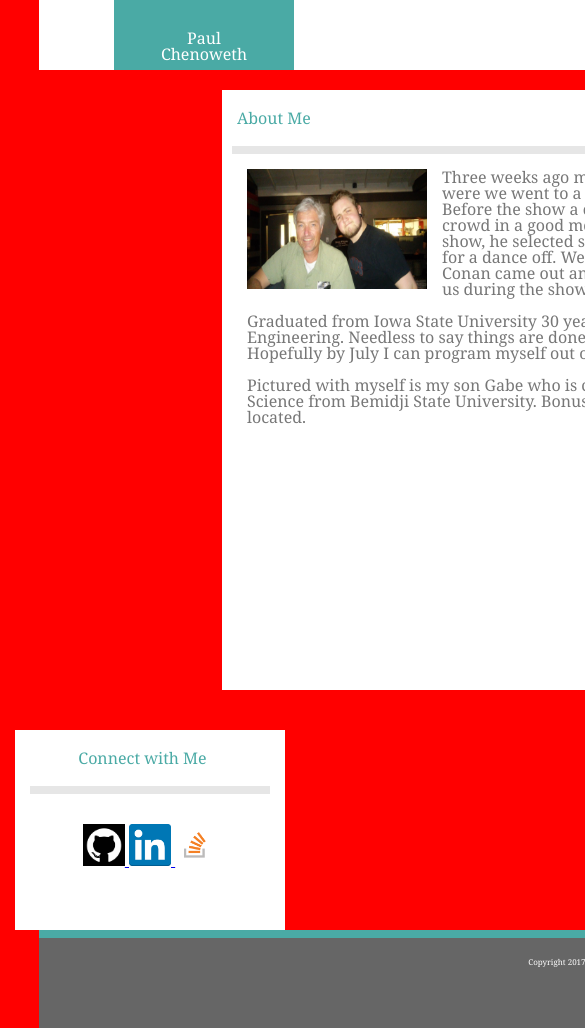
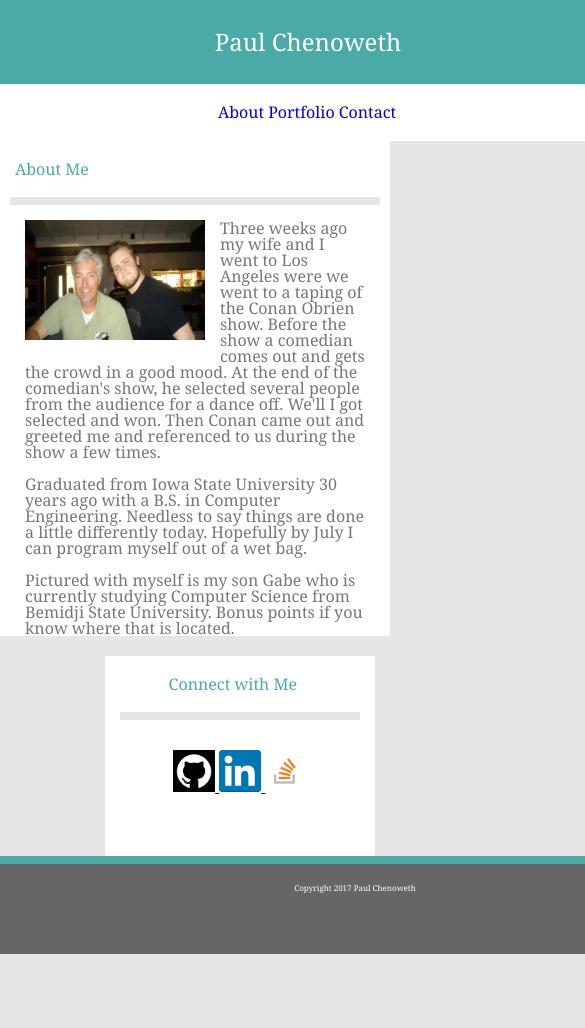
Before and after one commit to pcheno/Responsive-Portfolio, a plain HTML site: page index.html in a window 390 px wide. Shown: the top 1028 px of the page, 585 px wide, since content can reach past the window. After the commit the page ends 954 px from the top, so only its background shows below. Drawn offline with Linux system fonts and the light colour scheme.

Commit message:
pretty much done Thurs

```diff
--- a/assets/css/style.css
+++ b/assets/css/style.css
@@ -1,6 +1,7 @@
 body {
     background-color: #e6e6e6;
 }
+
 header {
     width: 1100px;
     height: 70px;
@@ -9,8 +10,6 @@ header {
     background-color: white;
     border-bottom: none;
     margin-bottom: 0px;
-
-
 }
 
 .nmbox {
@@ -25,8 +24,8 @@ header {
     margin-left: 75px;
     margin-bottom: 0px;
     border-bottom: 0px;
+}
 
-}
 .aboutme {
     margin-left: 15px;
     margin-top: 20px;
@@ -34,12 +33,14 @@ header {
     color: #4aaaa5;
     font-family: Georgia, 'Times New Roman', Times, serif
 }
+
 .connectwme {
     margin-right: 15px;
     margin-top: 20px;
     color: #4aaaa5;
     font-family: Georgia, 'Times New Roman', Times, serif
 }
+
 nav {
     float: right;
     background-color: #fff;
@@ -62,7 +63,6 @@ nav {
     margin-left: 15px;
     margin-right: 15px;
     margin-top: 15px;
-    line-height:
 }
 
 li {
@@ -70,8 +70,8 @@ li {
     color: #777777;
     list-style-type: none;
     text-decoration: none;
+}
 
-}
 .astyle {
     text-decoration: none;
     font-family: Georgia, 'Times New Roman', Times, serif;
@@ -85,13 +85,13 @@ li {
     margin-top: 0px;
     font-family: Georgia, 'Times New Roman', Times, serif;
     color: #4aaaa5;
-     float: left;
+    float: left;
     margin-top: 20px;
     margin-left: 222px;
     margin-right: 10px;
     margin-bottom: 20px;
+}
 
-}
 .sectionl {
     width: 650px;
     height: 800px;
@@ -100,13 +100,13 @@ li {
     margin-top: 0px;
     font-family: Georgia, 'Times New Roman', Times, serif;
     color: #4aaaa5;
-     float: left;
+    float: left;
     margin-top: 20px;
     margin-left: 222px;
     margin-right: 10px;
     margin-bottom: 20px;
+}
 
-}
 .contactme {
     border-top-width: 8px;
     border-top-style: solid;
@@ -116,25 +116,25 @@ li {
     margin-top: 10px;
     position: relative;
 }
+
 form {
-
     margin-top: 30px;
     margin-left: 30px;
     color: #666666;
     font-family: Georgia, 'Times New Roman', Times, serif;
+}
 
-}
 input {
     color: #a6a6a6;
     font-family: Georgia, 'Times New Roman', Times, serif;
     width: 560px;
     height: 35px;
-
 }
 
 textarea {
     width: 560px;
 }
+
 .isubmit {
     height: 55px;
     width: 85px;
@@ -152,7 +152,6 @@ article {
     margin-top: 10px;
 }
 
-
 aside {
     width: 270px;
     height: 200px;
@@ -166,6 +165,7 @@ aside {
     margin-left: 15px;
     margin-top: 20px;
 }
+
 .connections {
     width: 240px;
     height: 120px;
@@ -179,6 +179,7 @@ aside {
     padding-top: 30px;
     text-align: center;
 }
+
 .leftimg1 {
     clear: both;
     width: 210px;
@@ -188,6 +189,7 @@ aside {
     top: 0px;
     left: 20px;
 }
+
 .leftimg2 {
     clear: both;
     width: 200px;
@@ -197,6 +199,7 @@ aside {
     top: 10px;
     left: 5px;
 }
+
 .leftimg3 {
     clear: both;
     width: 200px;
@@ -206,6 +209,7 @@ aside {
     top: 10px;
     left: 5px;
 }
+
 .rightimg1 {
     width: 210px;
     height: 205px;
@@ -214,6 +218,7 @@ aside {
     top: 10px;
     left: 240px;
 }
+
 .rightimg2 {
     width: 208px;
     height: 202px;
@@ -222,6 +227,7 @@ aside {
     top: 10px;
     left: 140px;
 }
+
 .leftapp1 {
     padding: 20px;
     width: 167px;
@@ -235,6 +241,7 @@ aside {
     top: 150px;
     left: 21px;
 }
+
 .leftapp2 {
     padding: 20px;
     width: 161px;
@@ -248,6 +255,7 @@ aside {
     top: 150px;
     left: 5px;
 }
+
 .leftapp3 {
     padding: 20px;
     width: 161px;
@@ -261,6 +269,7 @@ aside {
     top: 150px;
     left: 5px;
 }
+
 .rightapp1 {
     padding: 20px;
     width: 166px;
@@ -274,6 +283,7 @@ aside {
     top: 150px;
     left: 241px;
 }
+
 .rightapp2 {
     padding: 20px;
     width: 166px;
@@ -295,6 +305,7 @@ aside {
     float: left;
     position: relative;
 }
+
 .leftdiv2 {
     clear: both;
     margin-top: 20px;
@@ -304,6 +315,7 @@ aside {
     top: 200px;
     left: 22px;
 }
+
 .leftdiv3 {
     clear: both;
     margin-top: 20px;
@@ -313,13 +325,14 @@ aside {
     top: 400px;
     left: 22px;
 }
+
 .rightdiv1 {
     float: left;
     margin-top: 20px;
     margin-left: 40px;
     position: relative;
+}
 
-}
 .rightdiv2 {
     float: left;
     margin-top: 20px;
@@ -327,15 +340,15 @@ aside {
     position: relative;
     top: 200px;
     left: 100px;
+}
 
-}
 footer {
     clear: both;
     width: 1060px;
     height: 50px;
     margin-left: 10%;
     margin-top: 10%;
-    background-color:#666666;
+    background-color: #666666;
     margin-bottom: 0px;
     color: white;
     font-family: Georgia, 'Times New Roman', Times, serif;
@@ -345,7 +358,6 @@ footer {
     border-top-width: 8px;
     border-top-style: solid;
     border-top-color: #4aaaa5;
-
 }
 
 /* @media (min-width: 1250px) {
@@ -354,8 +366,149 @@ footer {
     }
  } */
 
- @media (max-width: 980px) {
-    body {
-       background-color: red !important;
+@media (max-width: 980px) {
+    nav {
+        position: relative;
+        left: -20%;
+        /* or right 50% */
+        text-align: left;
     }
- }
+    .section {
+        position: relative;
+        left: -6%;
+        width: 40%;
+    }
+    .sectionl {
+        margin-left: 10%;
+        margin-right: 5%;
+        width: 55%;
+    }
+    .contactme {
+        margin-left: 1%;
+        margin-right: 10px;
+        margin-top: 10px;
+    }
+    aside {
+        float: left;
+        margin-right: 0;
+        margin-left: 0;
+    }
+    footer {
+        margin-left: -10%;
+    }
+    input {
+        width: 90%;
+    }
+    textarea {
+        width: 90%;
+    }
+    .rightdiv1 {}
+    .leftdiv1 {
+        margin-left: 2%;
+    }
+    .leftdiv2 {
+        margin-left: 2%;
+    }
+    .leftdiv3 {
+        margin-left: 2%;
+    }
+    .rightdiv1 {
+        margin-left: 5%;
+    }
+    .rightdiv2 {
+        margin-left: 5%;
+    }
+    .rightdiv3 {
+        margin-left: 5%;
+    }
+}
+
+@media (max-width: 768px) {
+    nav {
+        position: relative;
+        left: -31%;
+        /* or right 50% */
+        text-align: left;
+    }
+    .section {
+        position: relative;
+        left: -11%;
+        width: 75%;
+        height: 100%;
+    }
+    footer {
+        margin-left: -20%;
+    }
+    aside {
+        float: left;
+        margin-left: 40%;
+    }
+    .sectionl {
+        width: 85%;
+    }
+    .leftdiv1 {
+        margin-left: 9%;
+    }
+    .leftdiv2 {
+        margin-left: 9%;
+    }
+    .leftdiv3 {
+        margin-left: 9%;
+    }
+}
+
+@media (max-width: 640px) {
+    nav {
+        position: static;
+        left: 0;
+        float: none;
+        background-color: #fff;
+        height: 100%;
+        width: 100%;
+        margin-top: 0;
+        margin-right: 0;
+        margin-left: 18%;
+    }
+    header {
+        border-top-width: 0px;
+        margin-left: 0;
+        height: 100%;
+    }
+    .nmbox {
+        height: 100%;
+        width: 56%;
+        text-align: center;
+        float: none;
+        margin-top: 0px;
+        margin-left: 0;
+        font-size: x-large;
+        font: bolder;
+    }
+    .section {
+        position: relative;
+        left: 0;
+        width: 100%;
+        height: 100%;
+        margin: 0;
+    }
+    aside {
+        float: left;
+        margin-left: 27%;
+    }
+    footer {
+        margin-left: -70%;
+    }
+    .rightdiv1,
+    .rightdiv2,
+    .rightdiv3 {
+        margin: 0;
+    }
+    .leftdiv1,
+    .leftdiv2,
+    .leftdiv3 {
+        margin: 0;
+    }
+    footer {
+        margin-left: -50%;
+    }
+}
```
Also changed, not shown: index.html (+0 -1 lines), contact.html (line endings or trailing spaces), portfolio.html (line endings or trailing spaces).
